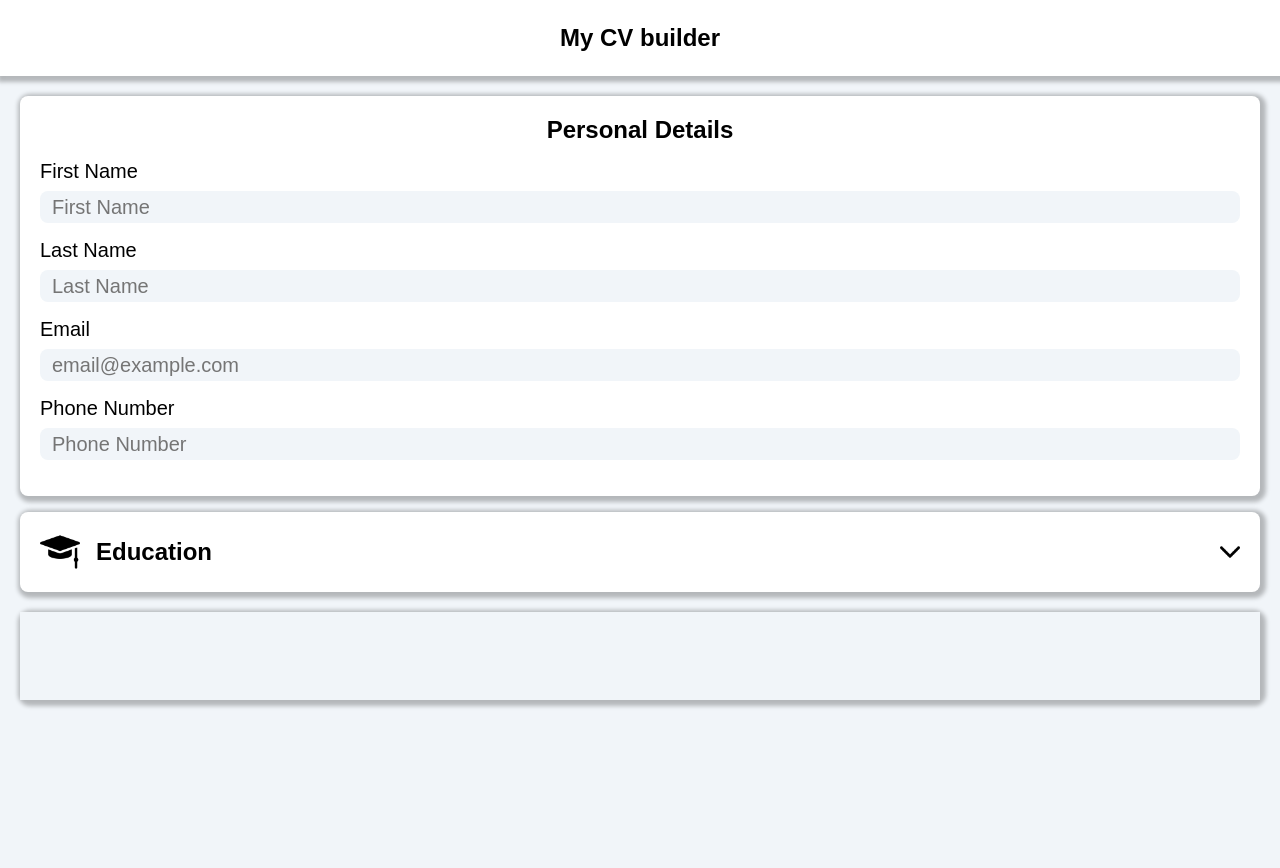
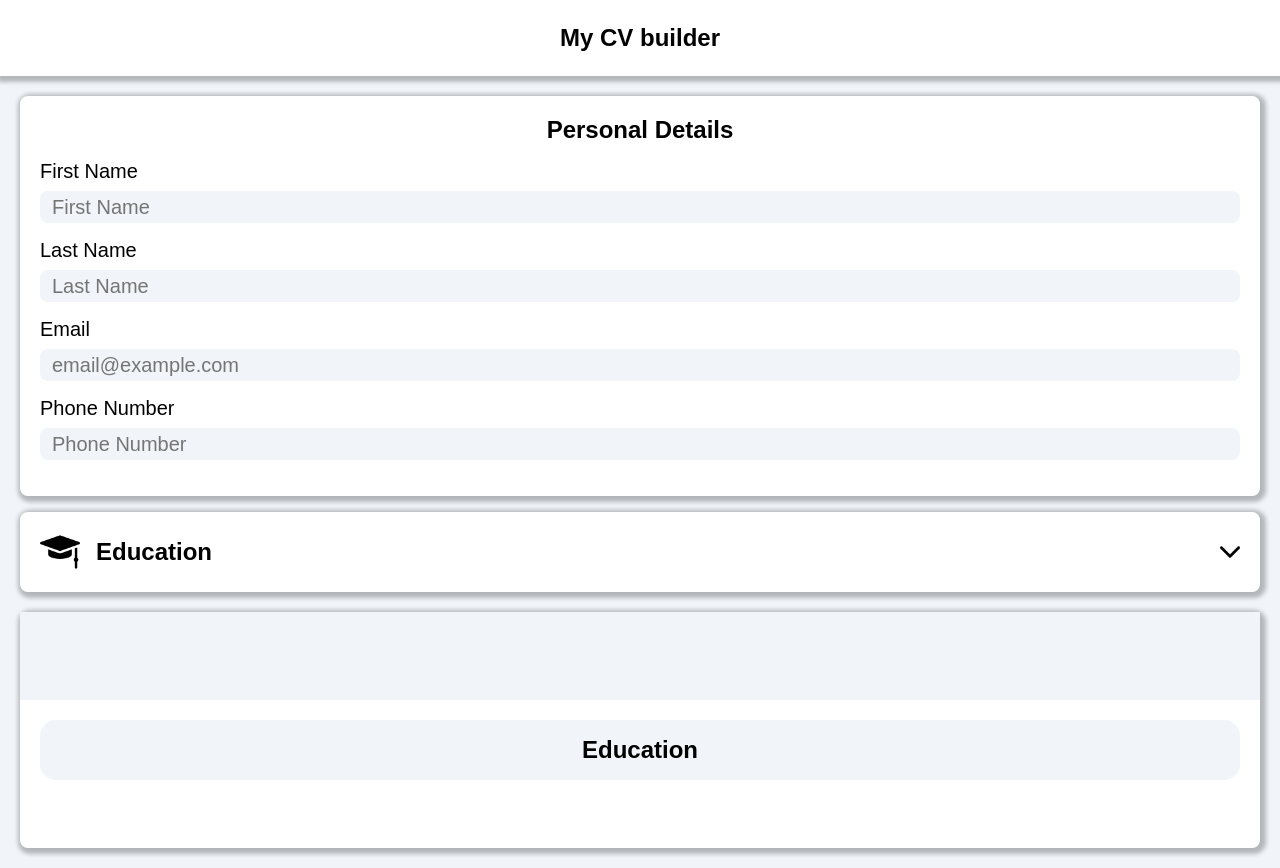
Before and after one commit to Medido1/The-OdinProject-CV-Application, a React (Vite) app: page / in a window 1280 px wide. Before the commit the page ends 800 px from the top, so only its background shows below. Built offline with nearby package versions, Linux system fonts and the light colour scheme.

Commit message:
Create EducationDisplay component

```diff
--- a/src/components/DisplayContainer.jsx
+++ b/src/components/DisplayContainer.jsx
@@ -1,11 +1,19 @@
 import React from "react";
 import PersonalDisplay from "./PersonalDisplay";
+import EducationDisplay from "./EducationDisplay";
 import '../styles/displayContainer.css';
 
-export default function DisplayContainer ({personalDetails}) {
+
+export default function DisplayContainer (
+  {
+  personalDetails,
+  educationDetails
+  })
+  {
   return (
     <div className="display_container">
       <PersonalDisplay personalDetails={personalDetails}/>
+      <EducationDisplay educationDetails={educationDetails}/>
     </div>
   )
 }
--- /dev/null
+++ b/src/components/EducationDisplay.jsx
@@ -0,0 +1,18 @@
+import React from "react";
+import '../styles/educationDisplay.css';
+
+export default function EducationDisplay({educationDetails}) {
+  return (
+    <div className="education_display">
+      <h2>Education</h2>
+      <div className="education">
+        <h2>{educationDetails.school}</h2>
+        <div className="education_info">
+          <p className="degree">{educationDetails.degree}</p>
+          <p className="start_date">{educationDetails.startDate}</p>
+          <p className="end_date">{educationDetails.endDate}</p>
+        </div>
+      </div>
+    </div>
+  )
+}
--- a/src/components/Main.jsx
+++ b/src/components/Main.jsx
@@ -34,7 +34,10 @@ export default function Main() {
       educationDetails={educationDetails}
       onEducationDetailsChange={handleEducationDetailsChange}
       />
-      <DisplayContainer personalDetails={personalDetails}/>
+      <DisplayContainer
+      personalDetails={personalDetails}
+      educationDetails={educationDetails}
+      />
     </main>
   )
 }
--- /dev/null
+++ b/src/styles/educationDisplay.css
@@ -0,0 +1,17 @@
+.education_display {
+  padding: 1.25rem;
+}
+
+.education_display>h2 {
+  background-color: #f1f5f9;
+  border-radius: 1rem;
+  padding: 1rem;
+}
+
+.education_info {
+  display: flex;
+  flex-direction: column;
+  gap: 1rem;
+  align-items: center;
+  font-size: 1.25rem;
+}
```
